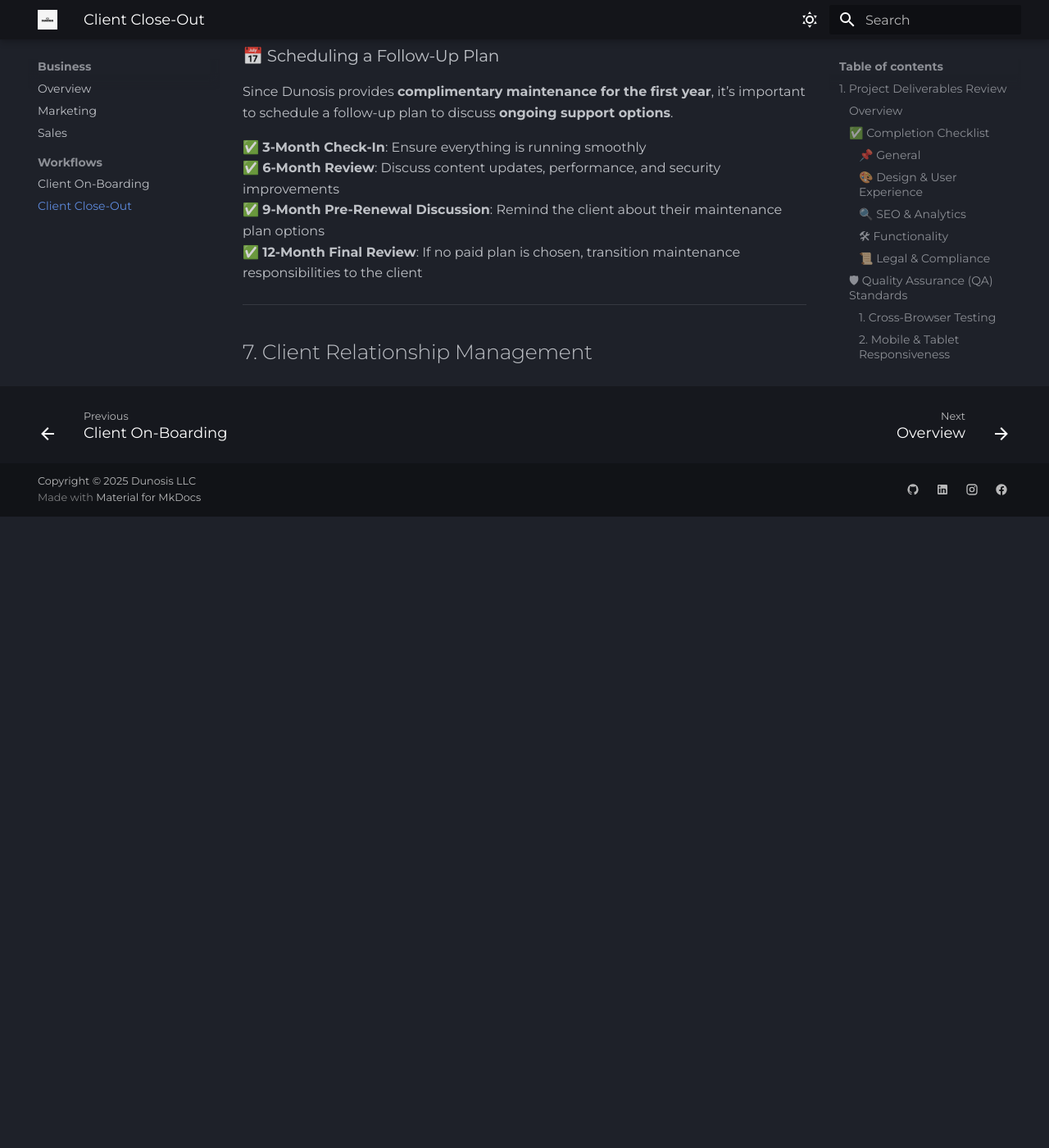
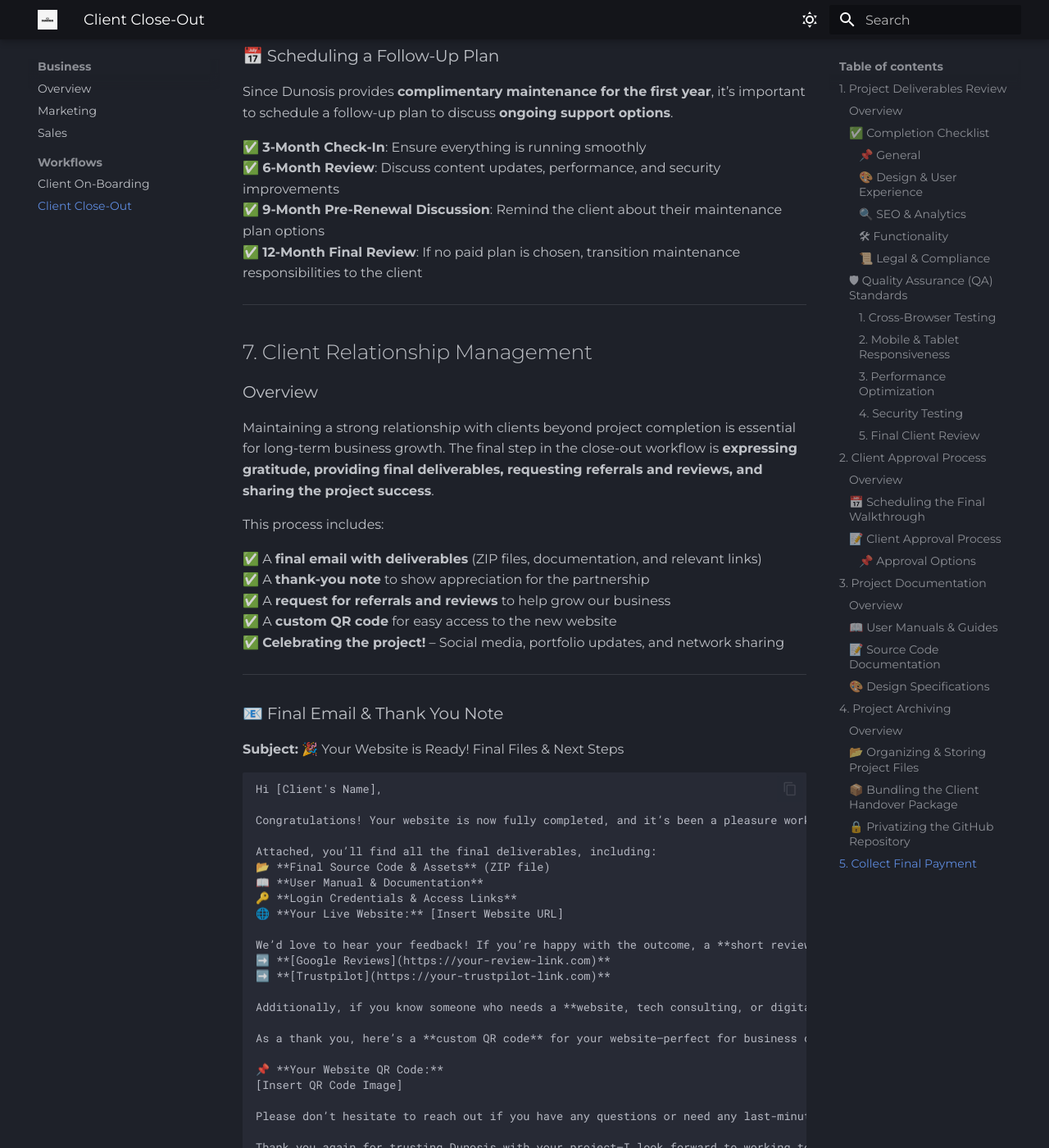
Before and after one commit to wesordonez/dunosis-web-docs, an MkDocs documentation site: the page built from docs/business/workflows/client-close-out.md, in a window 1280 px wide and 1400 px high, scrolled down 11123 px. Shown: the whole window at 82% size. Built offline with MkDocs 1.6.1 and Material for MkDocs 9.7.7, drawn with Linux system fonts in a browser that asks for light colours; emoji names are drawn with the system emoji font; before the commit the page ends 11753 px from its top, so only the background shows below that; some of the changed text lies outside the part shown.

Commit message:
added content for client relationship management

````diff
--- a/docs/business/workflows/client-close-out.md
+++ b/docs/business/workflows/client-close-out.md
@@ -420,3 +420,146 @@
 ---
 
 ## 7. Client Relationship Management
+
+### Overview
+Maintaining a strong relationship with clients beyond project completion is essential for long-term business growth. The final step in the close-out workflow is **expressing gratitude, providing final deliverables, requesting referrals and reviews, and sharing the project success**.
+
+This process includes:
+
+✅ A **final email with deliverables** (ZIP files, documentation, and relevant links)
+✅ A **thank-you note** to show appreciation for the partnership
+✅ A **request for referrals and reviews** to help grow our business
+✅ A **custom QR code** for easy access to the new website
+✅ **Celebrating the project!** – Social media, portfolio updates, and network sharing
+
+---
+
+### 📧 Final Email & Thank You Note
+
+**Subject:** 🎉 Your Website is Ready! Final Files & Next Steps
+
+```plaintext
+
+Hi [Client's Name],
+
+Congratulations! Your website is now fully completed, and it’s been a pleasure working with you on this project. 🎉
+
+Attached, you’ll find all the final deliverables, including:
+📂 **Final Source Code & Assets** (ZIP file)
+📖 **User Manual & Documentation**
+🔑 **Login Credentials & Access Links**
+🌐 **Your Live Website:** [Insert Website URL]
+
+We’d love to hear your feedback! If you’re happy with the outcome, a **short review** would mean the world to us. You can leave a review here:
+➡️ **[Google Reviews](https://your-review-link.com)**
+➡️ **[Trustpilot](https://your-trustpilot-link.com)**
+
+Additionally, if you know someone who needs a **website, tech consulting, or digital solutions**, we’d greatly appreciate any referrals!
+
+As a thank you, here’s a **custom QR code** for your website—perfect for business cards, social media, or marketing materials:
+
+📌 **Your Website QR Code:**
+[Insert QR Code Image]
+
+Please don’t hesitate to reach out if you have any questions or need any last-minute adjustments.
+
+Thank you again for trusting Dunosis with your project—I look forward to working together again in the future!
+
+Best,
+[Your Name]
+Dunosis Team
+📧 support@dunosis.com
+📞 [Your Phone Number]
+
+```
+
+---
+
+### 📂 Deliverables & Attachments
+
+Before finalizing the project, ensure that the client receives all necessary files and resources:
+
+- **Final ZIP File**
+    - Project source code and assets
+    - Database exports (if applicable)
+
+- **User Documentation**
+    - Setup guide
+    - Maintenance notes
+
+- **Login Credentials**
+    - CMS and hosting access details
+
+- **Custom QR Code**
+    - A scannable QR code linking to the client’s new website
+
+---
+
+### ⭐ Requesting Referrals & Reviews
+
+Encouraging happy clients to **spread the word** and **leave a review** is key for growing Dunosis.
+
+#### 📌 Ask for Reviews on Multiple Platforms:
+
+- **[Google Reviews](https://your-review-link.com)**
+- **[Trustpilot](https://your-trustpilot-link.com)**
+- **[LinkedIn Recommendations](https://linkedin.com/in/your-profile)**
+
+#### 📌 Referral Incentive Program (Optional):
+
+- Offer a **discount on future services** for referred clients
+- Provide a **small gift or bonus feature** for successful referrals
+
+---
+
+## 🎉 Celebrating the Project!
+
+A project launch isn’t just the end—it’s an opportunity to **showcase success and attract new business**.
+
+### 📢 Social Media Announcement
+
+Post a **launch announcement** on Dunosis’ social media pages, including:
+
+✅ **Screenshots or a video demo** of the new website
+✅ **A tag and mention** of the client (if they agree)
+✅ **A brief case study or client testimonial**
+
+#### **Example Post:**
+
+> 🚀 **Another successful launch!**
+> We’re proud to introduce [Client Name]’s brand-new website, designed & developed by Dunosis.
+> 🌐 Check it out: [Website URL]
+>
+> From [short description of project goal], we worked closely with [Client Name] to bring their vision to life.
+>
+> A huge thank you to [Client Name] for trusting us with this project! 🎉
+>
+> #WebDesign #TechForBusiness #Dunosis #WebsiteLaunch
+
+#### ✅ Engage with the Client’s Post
+Encourage the client to share their new website on their own social media channels.
+- Like, comment, and engage with their post to increase visibility
+- If applicable, write a short LinkedIn post **highlighting the project**
+
+---
+
+### 🏆 Adding to the Dunosis Portfolio
+
+Each successful project should be **added to the Dunosis website portfolio** to showcase our work and attract new clients.
+
+#### ✅ Portfolio Page Update
+- Add **high-quality screenshots** of the final design
+- Include a **brief description** of the project scope and goals
+- Highlight **key features and technologies used**
+
+#### ✅ Case Study (Optional)
+For major projects, consider creating a **detailed case study**:
+
+1. **Client’s Problem & Project Goals** – Explain the client’s needs and initial challenges.
+2. **Our Approach & Technologies Used** – Outline the solutions provided.
+3. **Final Results & Client Testimonial** – Showcase measurable outcomes and client feedback.
+
+📌 **Website Portfolio Update:**
+➡️ **[Dunosis Portfolio](https://dunosis.com/portfolio)**
+
+---
````
